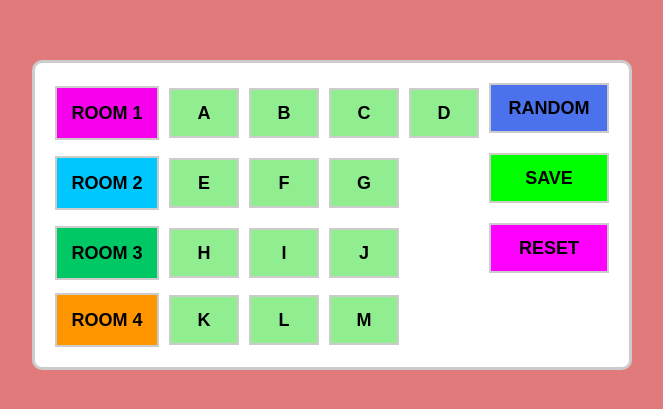
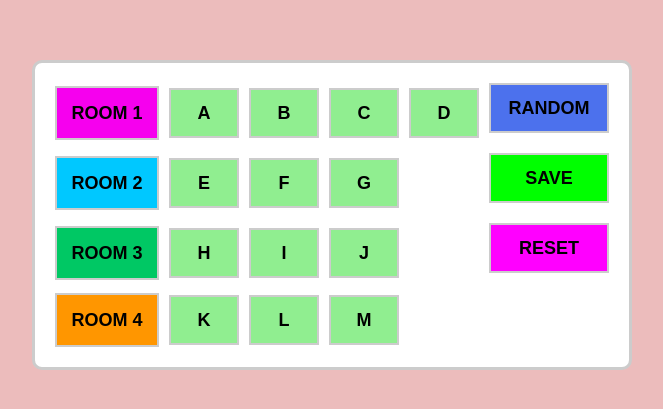
Before and after one commit to foAddz19/random-selector, a plain HTML site: page index.html in a window 1280 px wide. Shown: the part 205-614 px from the top of the page, without its empty margins (308-971 px from the left). Drawn offline with Linux system fonts and the light colour scheme.

Commit message:
color red

```diff
--- a/index.html
+++ b/index.html
@@ -5,7 +5,7 @@
   <title>Random Button Selector</title>
   <style>
     body {
-      background-color: #e17a7a;
+      background-color: #ecbcbc;
       font-family: sans-serif;
       margin: 0;
       padding: 20px;
```
